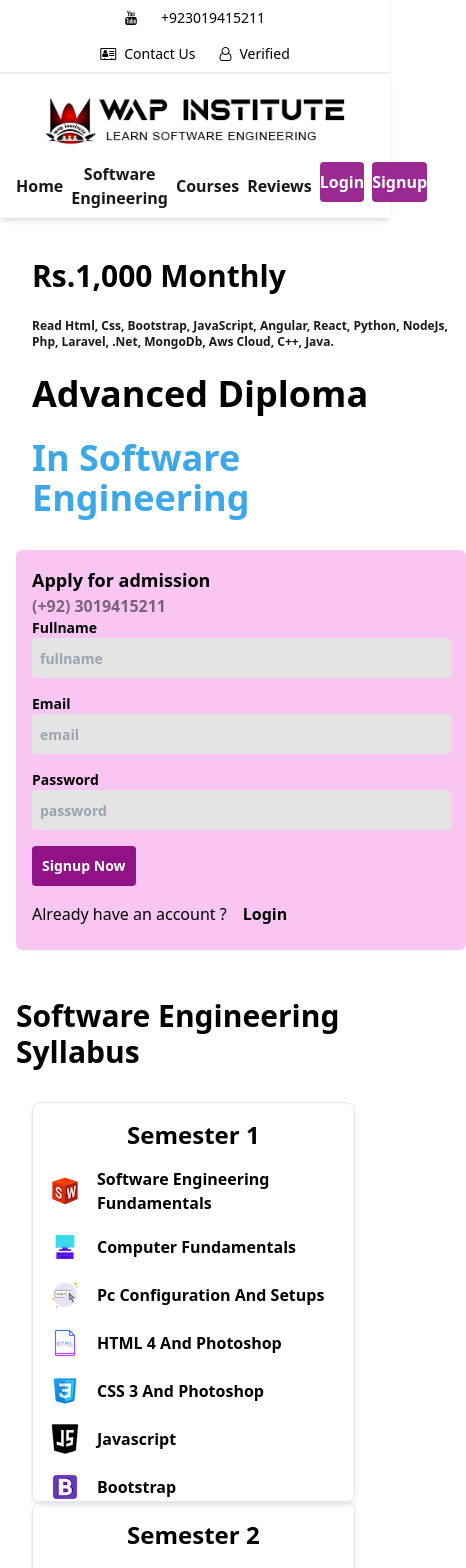
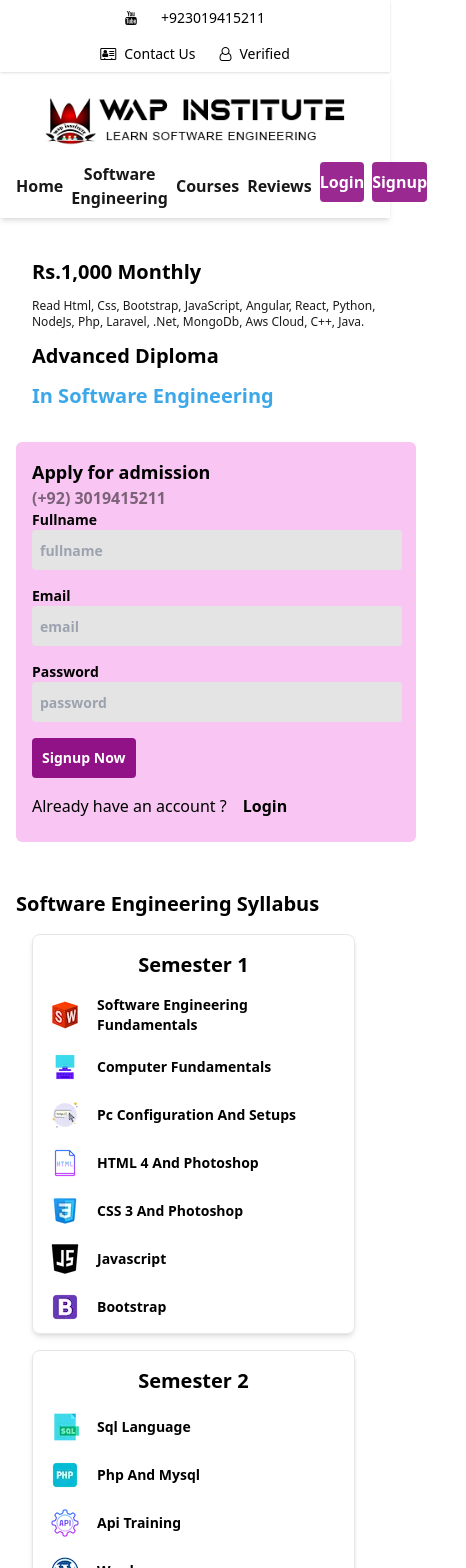
Before and after one commit to KaleemUllah700/wapinstitute, a React (Create React App) app: page /homepage in a window 390 px wide. Shown: the top 1568 px of the page, 466 px wide, since content can reach past the window. Built offline with nearby package versions, Linux system fonts and the light colour scheme.

Commit message:
responsive issues fixed

```diff
--- a/src/components/homepage/certification/index.jsx
+++ b/src/components/homepage/certification/index.jsx
@@ -1,7 +1,7 @@
 const Certification = ()=>{
     return (
         <div className="flex flex-col gap-6">
-            <h1 className="text-4xl font-semibold text-center">Certificate & Marksheets</h1>
+            <h1 className="md:text-4xl text-xl font-bold text-center">Certificate & Marksheets</h1>
             <img src='images/certificate.webp' alt="certificate" />
         </div>
     )
--- a/src/components/homepage/coursesfee/index.jsx
+++ b/src/components/homepage/coursesfee/index.jsx
@@ -26,10 +26,10 @@ const CoursesFee = ()=>{
     return (
         <div className="flex flex-col gap-6">
             <div className="flex flex-col gap-4 text-center">
-                <h1 className="md:text-4xl text-3xl font-bold">Software Engineering Course Fee</h1>
+                <h1 className="md:text-4xl text-xl font-bold">Software Engineering Course Fee</h1>
                 <p className="md:text-md text-sm font-semibold opacity-80">Compare features with all plans and make the right decision, if you are a beginner in coding then choose a monthly plan</p>
             </div>
-            <div className="grid md:grid-cols-3 flex flex-col gap-4">
+            <div className="grid md:grid-cols-3 flex flex-col md:gap-4 gap-12">
                     <div className="flex flex-col items-center">
                         <img src="images/coursefee1.webp" alt="coursefee1" />
                     </div>
--- a/src/components/homepage/hero/index.jsx
+++ b/src/components/homepage/hero/index.jsx
@@ -3,27 +3,27 @@ import { Link } from "react-router-dom";
 const Hero = ()=>{
     return (
         <div className="grid md:grid-cols-2 md:pt-10 pt-6 flex md:gap-16 gap-8">
-           <div className="flex flex-col gap-6 pl-4">
-                <h1 className="text-3xl font-bold">Rs.1,000 Monthly</h1>
-                <p className="md:text-md md:text-lg text-xs font-semibold opacity-90">Read Html, Css, Bootstrap, JavaScript, Angular, React, Python, NodeJs, Php, Laravel, .Net, MongoDb, Aws Cloud, C++, Java.</p>
-                <h1 className="md:text-5xl text-4xl font-bold">Advanced Diploma</h1>
-                <h1 className="md:text-5xl text-4xl font-bold text-[#3DA8E9]">In Software Engineering</h1>
+           <div className="flex flex-col md:gap-6 gap-3 pl-4">
+                <h1 className="md:text-3xl text-xl font-bold">Rs.1,000 Monthly</h1>
+                <p className="md:text-lg text-xs md:font-semibold opacity-90">Read Html, Css, Bootstrap, JavaScript, Angular, React, Python, NodeJs, Php, Laravel, .Net, MongoDb, Aws Cloud, C++, Java.</p>
+                <h1 className="md:text-5xl text-xl font-bold">Advanced Diploma</h1>
+                <h1 className="md:text-5xl text-xl font-bold text-[#3DA8E9]">In Software Engineering</h1>
            </div>
-           <div className="bg-[#F9C6F3] md:p-6 p-4 md:w-[530px] w-[450px] h-[400px] rounded-md">
+           <div className="bg-[#F9C6F3] md:p-6 p-4 md:w-[530px] w-[400px] h-[400px] rounded-md">
                 <h1 className="md:text-xl text-lg font-semibold">Apply for admission</h1>
                 <span className="text-md font-semibold opacity-50">(+92) 3019415211</span>
                 <form className="flex flex-col md:gap-4 gap-4 md:text-md text-sm font-semibold">
                     <div>
                         <label>Fullname</label><br />
-                        <input type="text" placeholder="fullname" className="md:w-[450px] w-[420px] h-[40px] focus:outline-0 bg-[#E4E4E4] pl-2 rounded" />
+                        <input type="text" placeholder="fullname" className="md:w-[450px] w-[370px] h-[40px] focus:outline-0 bg-[#E4E4E4] pl-2 rounded" />
                     </div>
                     <div>
                         <label>Email</label><br />
-                        <input type="email" placeholder="email" className="md:w-[450px] w-[420px] h-[40px] focus:outline-0 bg-[#E4E4E4] pl-2 rounded" />
+                        <input type="email" placeholder="email" className="md:w-[450px] w-[370px] h-[40px] focus:outline-0 bg-[#E4E4E4] pl-2 rounded" />
                     </div>
                     <div>
                         <label>Password</label><br />
-                        <input type="password" placeholder="password" className="md:w-[450px] w-[420px] h-[40px] focus:outline-0 bg-[#E4E4E4] pl-2 rounded" />
+                        <input type="password" placeholder="password" className="md:w-[450px] w-[370px] h-[40px] focus:outline-0 bg-[#E4E4E4] pl-2 rounded" />
                     </div>
                     <div>
                         <button type="submit" className="bg-[#911287] p-[10px] rounded text-white text-sm font-semibold">Signup Now</button>
--- a/src/components/homepage/projects/index.jsx
+++ b/src/components/homepage/projects/index.jsx
@@ -21,15 +21,15 @@ const Projects = ()=>{
     return (
         <div>
             <div className="flex flex-col gap-4 text-center px-24">
-                <h1 className="md:text-4xl text-xl font-bold">Projects In Software Engineering Course</h1>
+                <h1 className="md:text-4xl text-md font-bold">Projects In Software Engineering Course</h1>
                 <p className="md:text-lg text-sm font-semibold opacity-80">For building logics in programming languages we will develop lots of Websites, Mobile apps, Desktop apps, Server programs, Video streaming engine, Network centric apps, Audio Video chat apps and much more</p>
             </div>
-                <div className="grid md:grid-cols-3 p-4 flex gap-8">
+                <div className="grid md:grid-cols-3 p-4 flex md:gap-8 gap-4">
                     {
                         projectname.map((project, index)=>(
                             <div className="flex flex-col items-center justify-center gap-2 w-[100%] h-[200px] border shadow-md text-center rounded-md px-4" key={index}>
-                                <h1 className="text-3xl font-bold">{project.title}</h1>
-                                <span className="block text-md font-semibold opacity-80">{project.description}</span>
+                                <h1 className="md:text-3xl text-xl font-bold">{project.title}</h1>
+                                <span className="block md:text-md text-sm font-semibold opacity-80">{project.description}</span>
                                 <button className="text-[orange] text-lg font-semibold">{project.lang}</button>
                             </div>
                         ))
--- a/src/components/homepage/syllabus/index.jsx
+++ b/src/components/homepage/syllabus/index.jsx
@@ -57,14 +57,14 @@ const Syllabus = ()=>{
 
     return (
         <div>
-            <h1 className="md:text-4xl text-3xl font-bold">Software Engineering Syllabus</h1>
-            <div className="grid md:grid-cols-2 p-4 pt-8">
+            <h1 className="md:text-4xl text-xl font-bold">Software Engineering Syllabus</h1>
+            <div className="grid md:grid-cols-2 p-4 md:pt-8 pt-4 flex gap-4">
                 <div className="flex flex-col gap-4 w-[99%] h-[400px] p-4 border border-md shadow-md rounded-lg">
-                <h1 className="text-2xl font-bold text-center">Semester 1</h1>
+                <h1 className="md:text-2xl text-xl font-bold text-center">Semester 1</h1>
                 {
                     Semester_1.map((semester, index)=>(
                     <div className="flex flex-col gap-4" key={index}>
-                        <div className="flex items-center gap-4 text-md font-semibold">
+                        <div className="flex items-center gap-4 md:text-md text-sm font-semibold">
                             <img src={semester.img} alt="s1_pic" />
                             <span>{semester.label}</span>
                         </div>
@@ -73,11 +73,11 @@ const Syllabus = ()=>{
                 }
                 </div>
                 <div className="flex flex-col gap-4 w-[99%] h-[320px] p-4 border border-md shadow-md rounded-lg">
-                <h1 className="text-2xl font-bold text-center">Semester 2</h1>
+                <h1 className="md:text-2xl text-xl font-bold text-center">Semester 2</h1>
                     {
                     Semester_2.map((semester, index)=>(
                     <div className="flex flex-col gap-4" key={index}>
-                        <div className="flex items-center gap-4 text-md font-semibold">
+                        <div className="flex items-center gap-4 md:text-md text-sm font-semibold">
                             <img src={semester.img} alt="s2_pic" />
                             <span>{semester.label}</span>
                         </div>
```
